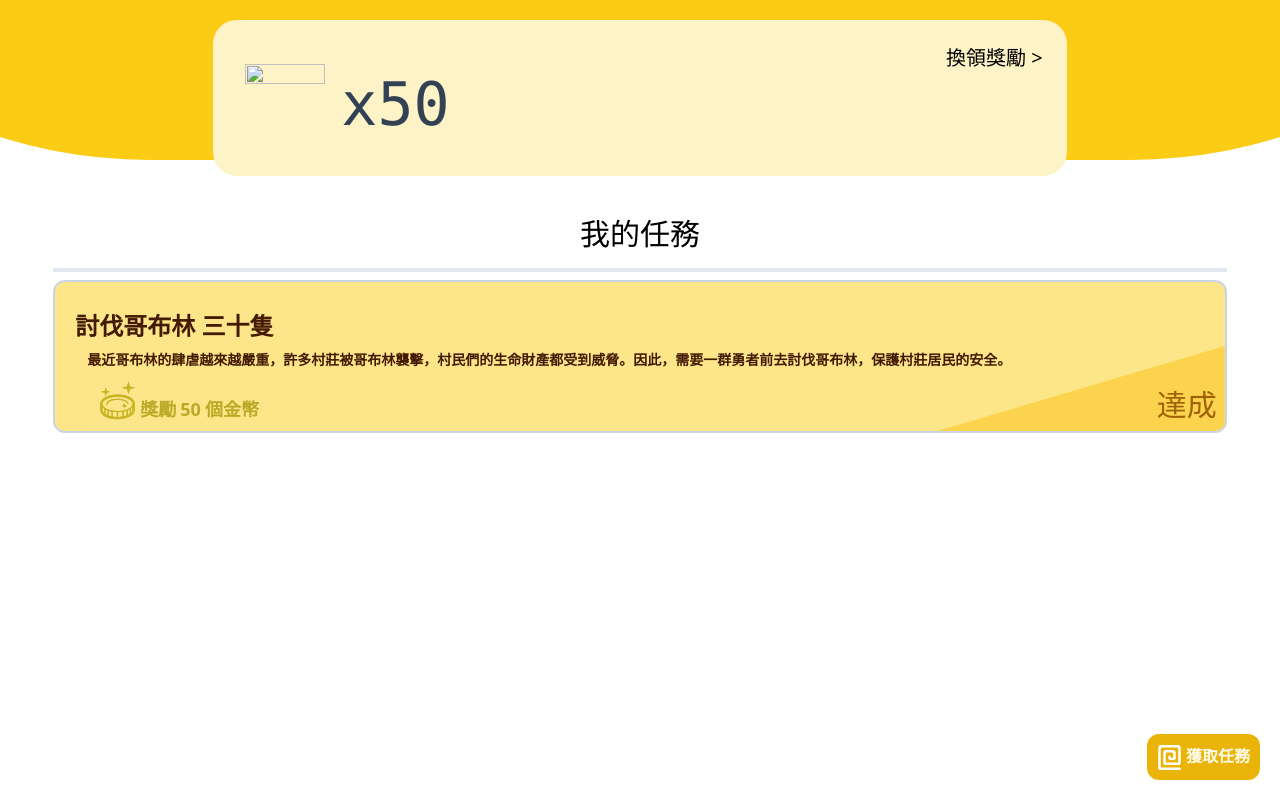
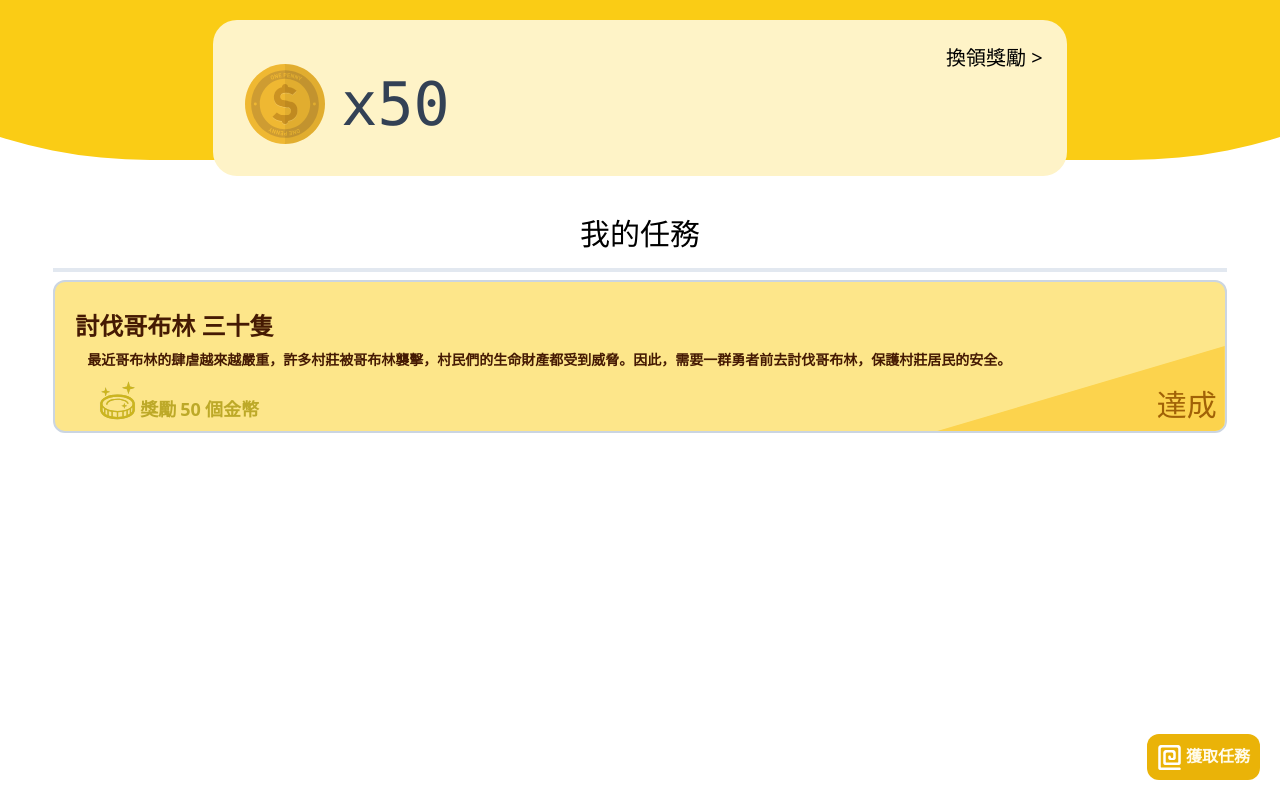
Before and after one commit to tony153/task-system, a plain HTML site: page index.html in a window 1280 px wide. Drawn offline with nearby package versions, Linux system fonts and the light colour scheme; the site is published under a folder, as on GitHub Pages, so addresses that start at the root find nothing.

Commit message:
debug path

```diff
--- a/index.html
+++ b/index.html
@@ -17,7 +17,7 @@
                 換領獎勵 >
             </div>
             <div class="flex items-center mb-8 -mt-2">
-                <img src="/images/svg/coin-svgrepo-com.svg" height="80" width="80" alt="" class="ml-8 mr-4 inline">
+                <img src="images/svg/coin-svgrepo-com.svg" height="80" width="80" alt="" class="ml-8 mr-4 inline">
                 <span class="text-6xl font-mono text-slate-700">x50</span>
             </div>
         </div>
```
